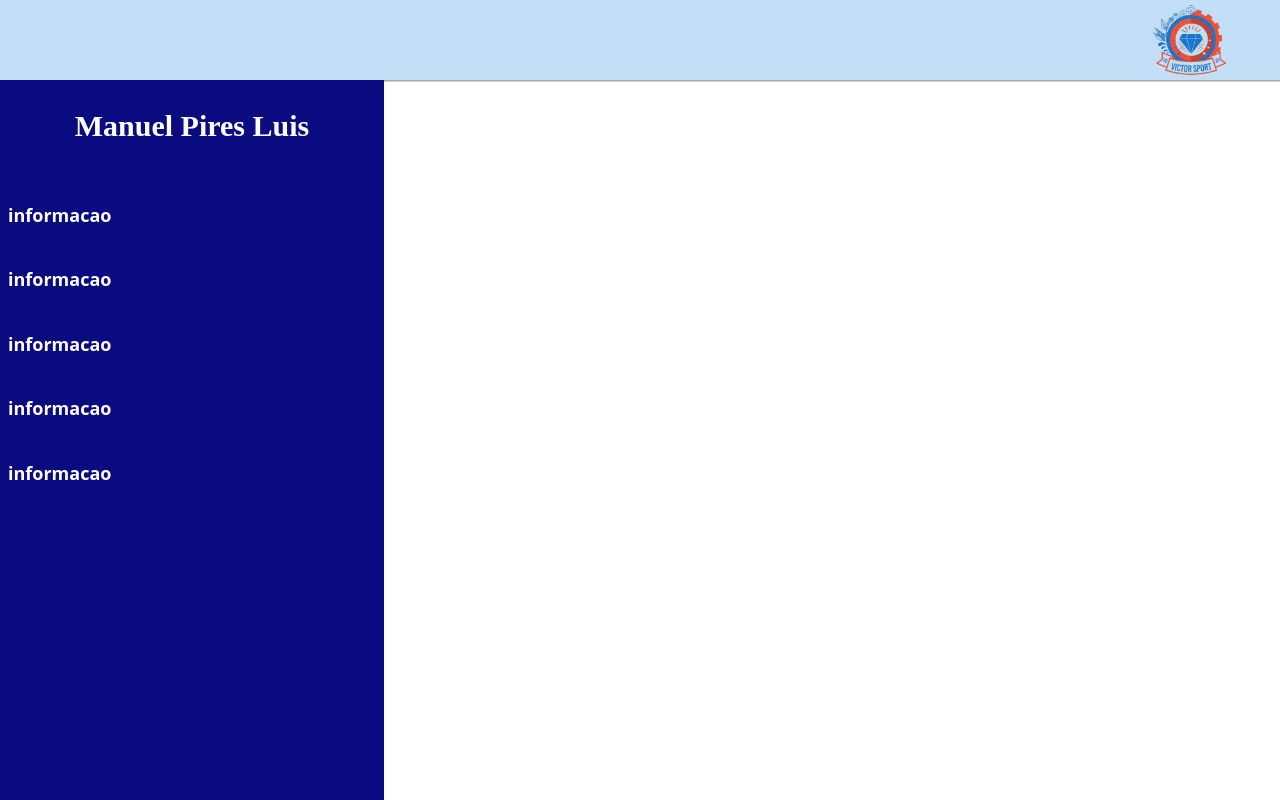
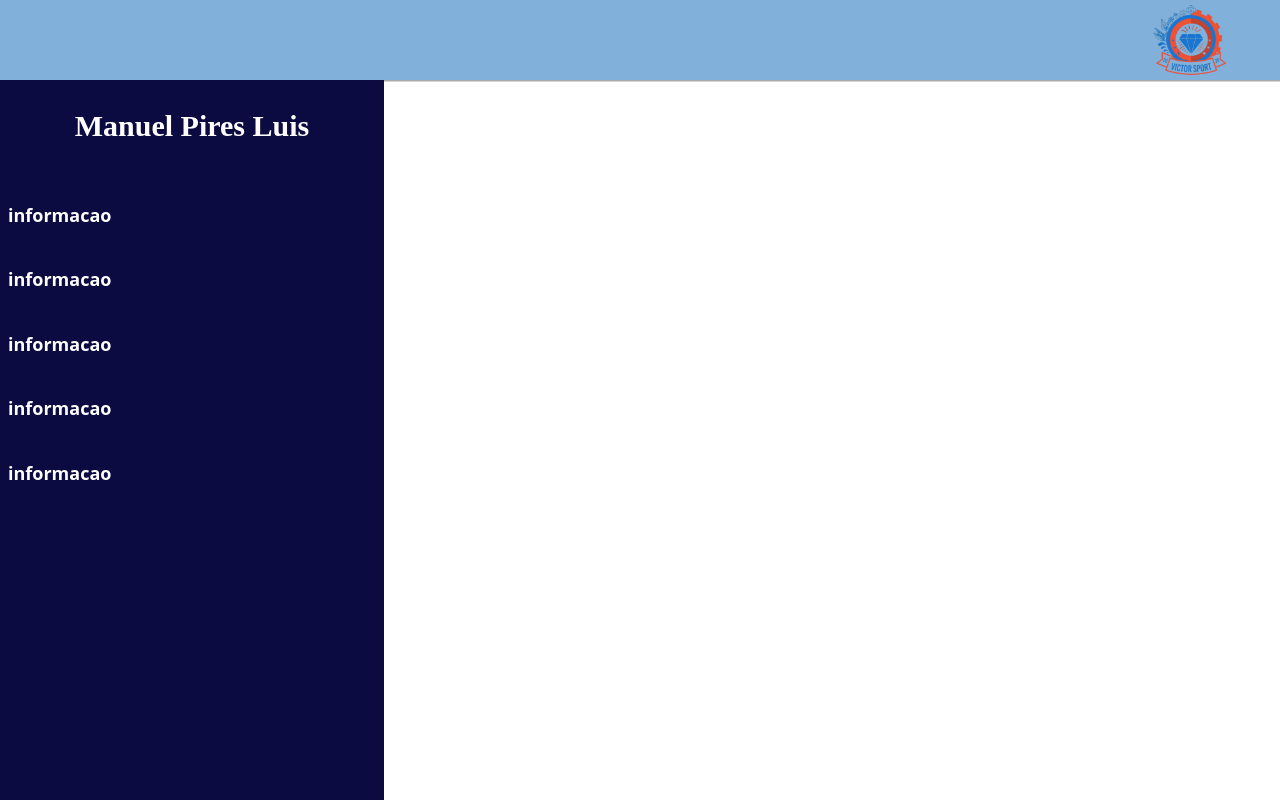
Before and after one commit to ManuelPiresLuis01/VictorSport, a React (Vite) app: page /dashboard in a window 1280 px wide. Built offline with nearby package versions, Linux system fonts and the light colour scheme.

Commit message:
commit 5

```diff
--- a/src/assets/components/HeaderDashboard/HeaderDashboard.css
+++ b/src/assets/components/HeaderDashboard/HeaderDashboard.css
@@ -1,5 +1,5 @@
 .headerdashboard {
-    background-color: #c3dff8;
+    background-color: #81b0da;
     position: fixed;
     top: 0;
     left: 0;
--- a/src/assets/components/menudashboard/menudashboard.css
+++ b/src/assets/components/menudashboard/menudashboard.css
@@ -4,7 +4,7 @@
     left: 0;
     width: 30%;
     color: white;
-    background-color: #0b0b81;
+    background-color: #0b0b42;
     height: 100vh;
 }
 
```
